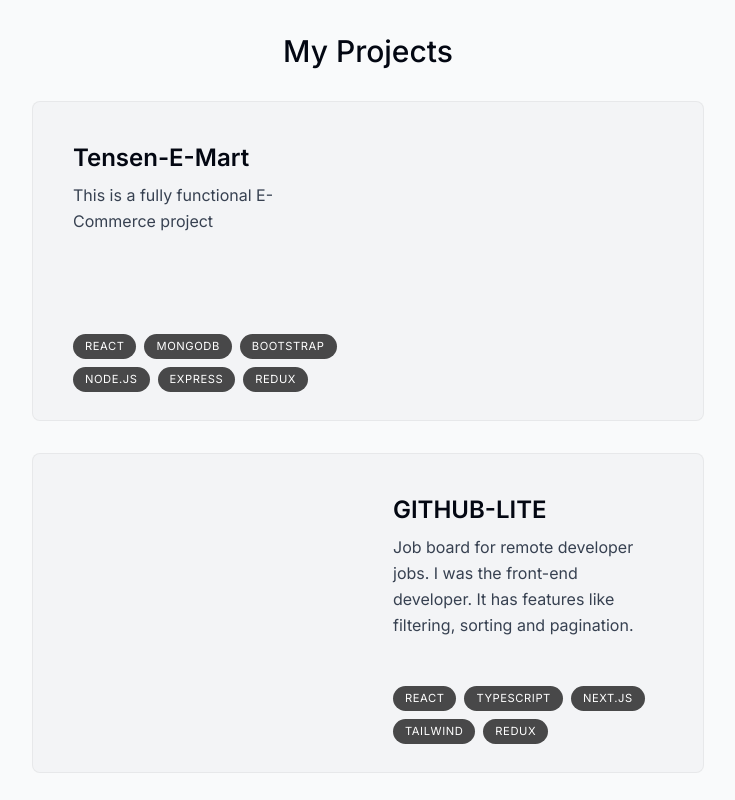
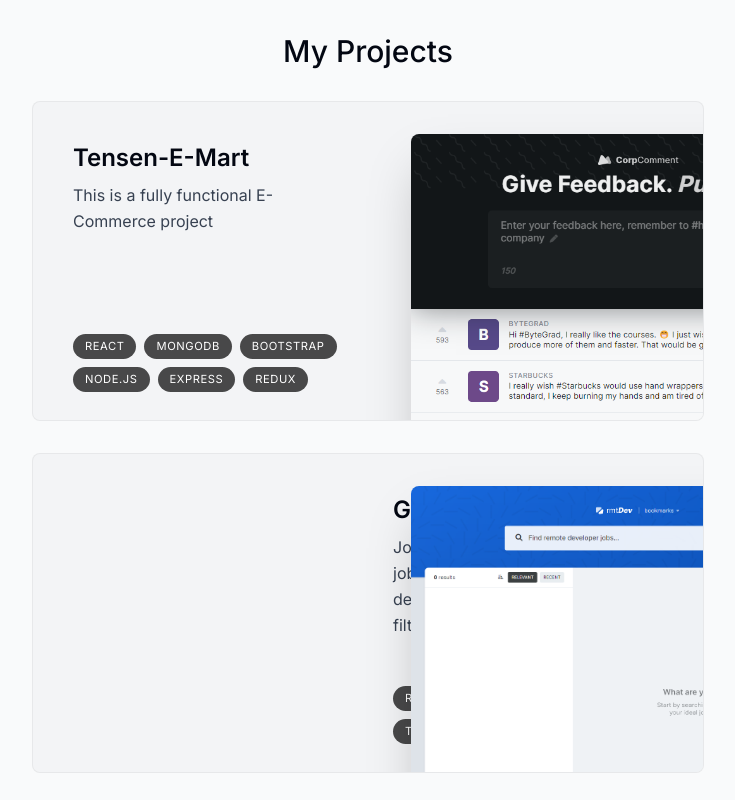
Before and after one commit to pranayharishchandra/portfolio-pranay, a Next.js app: page / in a window 1280 px wide. Shown: the part 1460-2260 px from the top of the page, without its empty margins (272-1007 px from the left). Built offline with nearby package versions, Linux system fonts and the light colour scheme.

Commit message:
Project Section - image added

```diff
--- a/components/project.tsx
+++ b/components/project.tsx
@@ -48,7 +48,19 @@ export default function Project({
           </ul>
         </div>
 
+        <Image
+          src={imageUrl}
+          alt="Project I worked on"
+          quality={95}
+          className="absolute hidden sm:block top-8 -right-40 w-[28.25rem] rounded-t-lg shadow-2xl
+        transition
+        group-hover:scale-[1.04]
+        group-hover:-translate-x-3
+        group-hover:translate-y-3
+        group-hover:-rotate-2
 
+"
+        />
       </section>
     </motion.div>
   );
```
